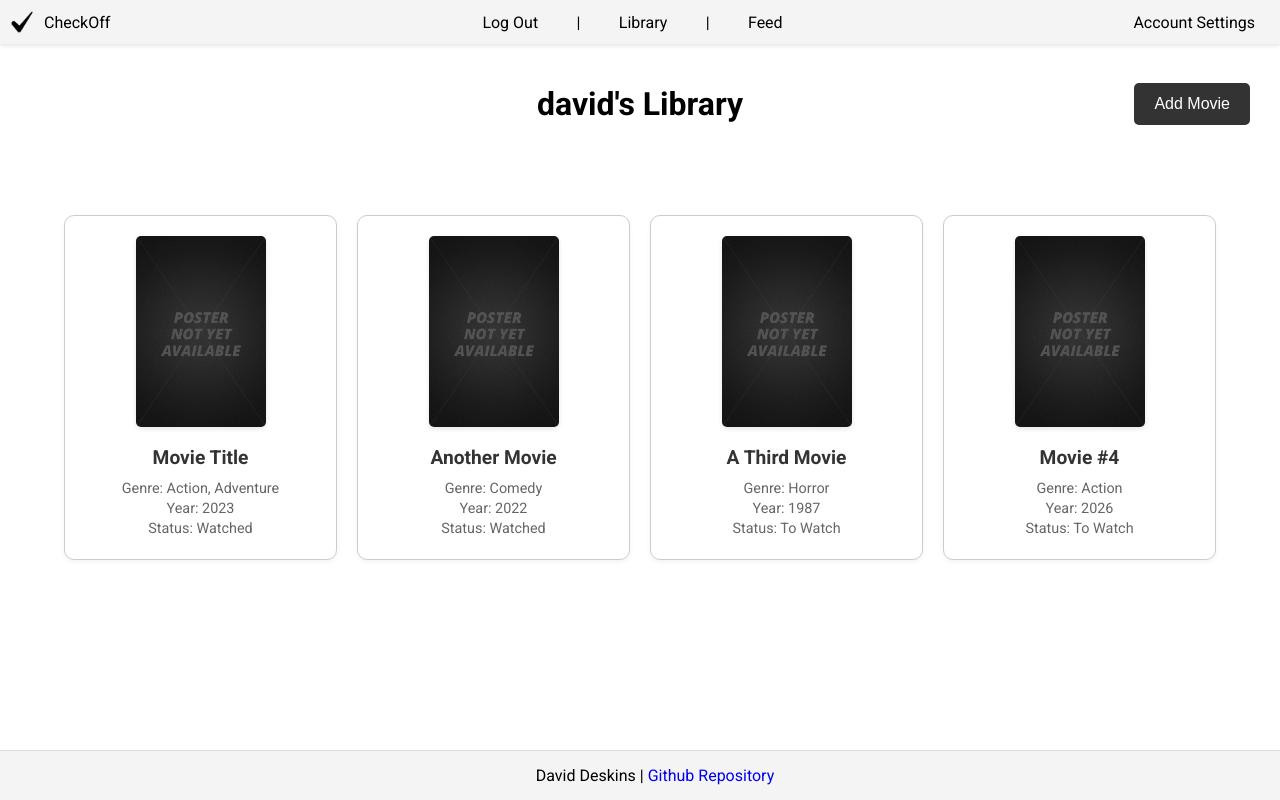
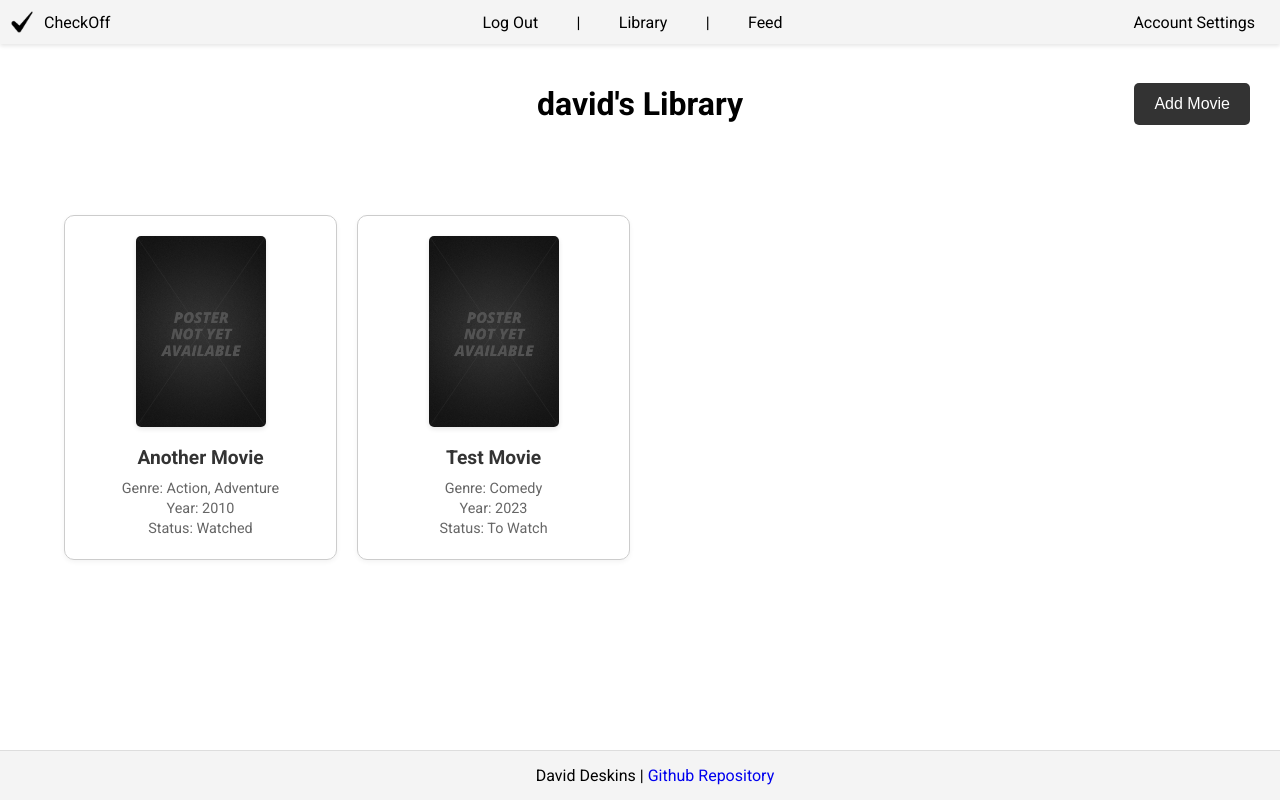
Before and after one commit to HyperNebula/CS260-Startup, a React (Vite) app: page /library in a window 1280 px wide. Built offline with nearby package versions, Linux system fonts and the light colour scheme.

Commit message:
Added rendering movies from DB

```diff
--- a/src/library/library.jsx
+++ b/src/library/library.jsx
@@ -1,8 +1,9 @@
-import React from 'react';
+import React, { useState } from 'react';
 
 class MovieData {
-    constructor(name, posterLink, genres, year, status) {
+    constructor(name, movieID, posterLink, genres, year, status) {
         this.name = name;
+        this.moveID = movieID;
         this.posterLink = posterLink;
         this.genres = genres;
         this.year = year;
@@ -10,7 +11,10 @@ class MovieData {
     }
 };
 
-function displayMovie( { movie }) {
+const testArray = [new MovieData("Test Movie", "1", "/placeholder_movie_poster.png", "Comedy", "2023", "To Watch"), new MovieData("Another Movie", "2", "/placeholder_movie_poster.png", "Action, Adventure", "2010", "Watched")];
+localStorage.setItem("libraryDB", JSON.stringify(testArray));
+
+function DisplayMovie( { movie }) {
     return (
         <div className="item">
             <img src={movie.posterLink} alt={movie.name} />
@@ -26,6 +30,8 @@ function displayMovie( { movie }) {
 
 export function Library() {
 
+    const [libraryDB, setLibraryDB] = useState(JSON.parse(localStorage.getItem("libraryDB")));
+
     return (
         <main>
 
@@ -38,45 +44,9 @@ export function Library() {
 
                 <div className="item-list">
 
-                    <div className="item">
-                        <img src="/placeholder_movie_poster.png" alt="Movie Poster"/>
-                        <div className="item-details">
-                            <h2>Movie Title</h2>
-                            <p>Genre: Action, Adventure<br/>
-                            Year: 2023<br/>
-                            Status: Watched</p>
-                        </div>
-                    </div>
-
-                    <div className="item">
-                        <img src="/placeholder_movie_poster.png" alt="Movie Poster"/>
-                        <div className="item-details">
-                            <h2>Another Movie</h2>
-                            <p>Genre: Comedy <br/>
-                            Year: 2022 <br/>
-                            Status: Watched</p>
-                        </div>
-                    </div>
-
-                    <div className="item">
-                        <img src="/placeholder_movie_poster.png" alt="Movie Poster"/>
-                        <div className="item-details">
-                            <h2>A Third Movie</h2>
-                            <p>Genre: Horror<br/>
-                            Year: 1987<br/>
-                            Status: To Watch</p>
-                        </div>
-                    </div>
-
-                    <div className="item">
-                        <img src="/placeholder_movie_poster.png" alt="Movie Poster"/>
-                        <div className="item-details">
-                            <h2>Movie #4</h2>
-                            <p>Genre: Action<br/>
-                            Year: 2026<br/>
-                            Status: To Watch</p>
-                        </div>
-                    </div>
+                    {[...libraryDB].reverse().map((movie, index) => {
+                        return <DisplayMovie key={index} movie={movie} />;
+                    })}
 
                 </div>
 
```
